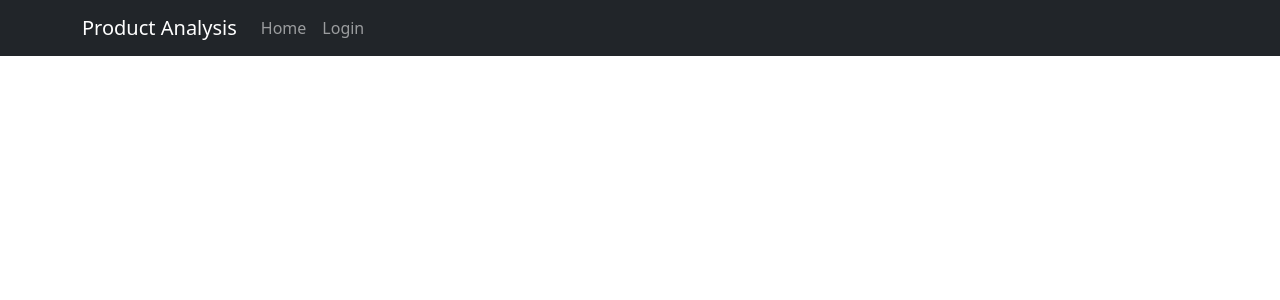
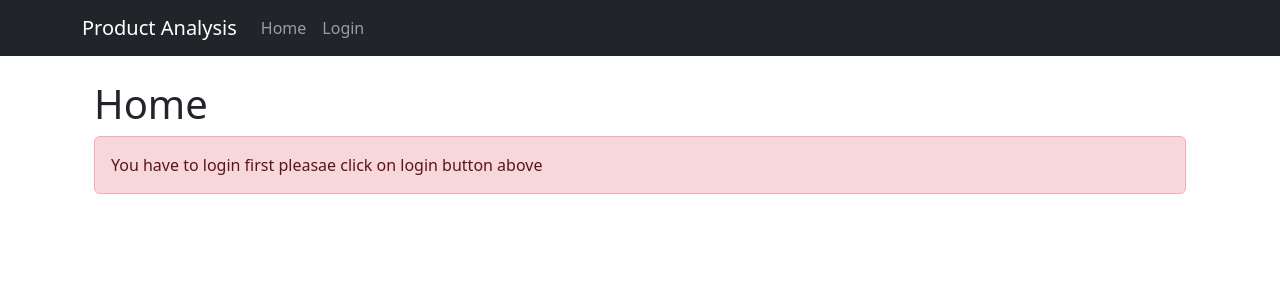
Before and after one commit to shubhamuni/user-authentication-by-okta, a React (Create React App) app: page / in a window 1280 px wide. Shown: the top 300 px of the page. Built offline with nearby package versions, Linux system fonts and the light colour scheme; no server answers.

Commit message:
routes defined

```diff
--- a/src/App.js
+++ b/src/App.js
@@ -36,8 +36,10 @@ function App() {
       <Navbar />
       <div className="container">
         <Routes>
-          <Route path='/' exact={true} component={Home} />
-          <Route path='/staff' component={Staff} />
+          <Route path='/' exact={true} element={<Home />} />
+          <Route path='/home' exact={true} element={<Home />} />
+          <Route path='/staff'  element={<Staff />}/>
+
           {isAuthenticated && (
             <Route
               path="/card"
--- a/src/Components/Layout/Navbar.js
+++ b/src/Components/Layout/Navbar.js
@@ -35,7 +35,7 @@ const Navbar = () => {
               </Link>
             </li> :
               <li>
-              <Link className="nav-link">
+              <Link className="nav-link" to='/home'>
                 Home
               </Link>
             </li>
--- a/src/Components/Pages/Home.js
+++ b/src/Components/Pages/Home.js
@@ -1,7 +1,14 @@
 import React from 'react'
 
-export default function Home() {
+  const Home = () => {
+    console.log("Home component")
   return (
-    <div>Home</div>
+    <div className='container'>
+      <h1>Home</h1>
+      <div className="alert alert-danger" role="alert">
+        You have to login first pleasae click on login button above
+      </div>
+    </div>
   )
 }
+export default Home;
--- a/src/Components/Pages/Staff.js
+++ b/src/Components/Pages/Staff.js
@@ -2,6 +2,11 @@ import React from 'react'
 
 export default function Staff() {
   return (
-    <div>Staff</div>
+    <div className='container'>
+      <h1>Staff</h1>
+      <div className="alert alert-light" role="alert">
+        Welcome to our staff
+      </div>
+    </div>
   )
 }
```
